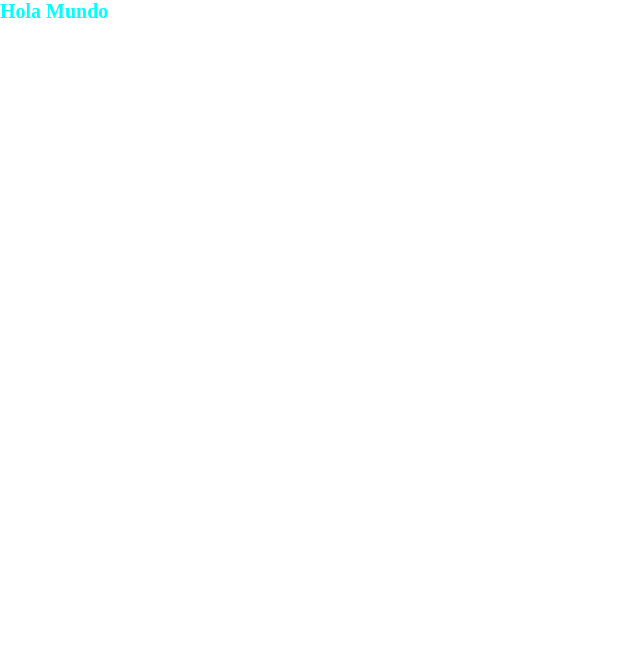
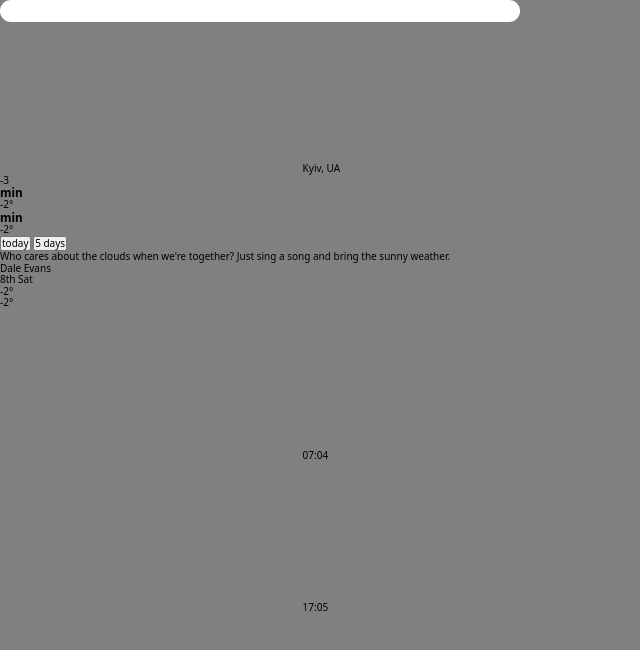
Before and after one commit to CristianRodr/project-weather, a plain HTML site: page index.html in a window 1280 px wide. Shown: the whole page, without its empty margins (0-640 px from the left). Drawn offline with nearby package versions, Linux system fonts and the light colour scheme.

Commit message:
html_done

```diff
--- a/assets/css/styles.css
+++ b/assets/css/styles.css
@@ -13,6 +13,7 @@ html {
 
 body {
   box-sizing: border-box;
+  background-color: grey;
 }
 
 .container {
@@ -25,3 +26,27 @@ body {
 h1 {
   color: aqua;
 }
+
+
+/* CSS GP-001 */
+
+:root {
+  --font__general: 'Lato', sans-serif;
+}
+
+.container {
+  width: 1280px;
+  margin: 0 auto;
+}
+
+.form-countries {
+  width: 520px;
+  border: none;
+  border-radius: 30px;
+
+  font-family: var(--font__general);
+  font-style: normal;
+  font-weight: 400;
+  font-size: 18px;
+  line-height: 22px;
+}
--- a/index.html
+++ b/index.html
@@ -4,11 +4,90 @@
     <meta charset="UTF-8" />
     <meta http-equiv="X-UA-Compatible" content="IE=edge" />
     <meta name="viewport" content="width=device-width, initial-scale=1.0" />
+
+    <link rel="preconnect" href="https://fonts.googleapis.com">
+    <link rel="preconnect" href="https://fonts.gstatic.com" crossorigin>
+    <link href="https://fonts.googleapis.com/css2?family=Lato:wght@300;400;700&display=swap" rel="stylesheet">
+
     <title>Weather</title>
-    <link rel="stylesheet" href="/assets/css/styles.css" />
+    <link rel="stylesheet" href="./css/modern-normalize.css">
+    <link rel="stylesheet" href="./assets/css/styles.css" />
     <script type="module" defer src="/assets/js/index.js"></script>
   </head>
   <body>
-    <h1>Hola Mundo</h1>
+    <header class="header">
+      <div class="container">
+        <form class="header__form">
+          <label>
+            <input type="text" class="form-countries">
+          </label>
+        </form>
+      </div>
+    </header>
+
+    <main>
+      <div class="container">
+
+        <section class="section one">
+
+          <div class="container__off">
+
+            <div class="temp__square">
+
+              <div>
+                <svg></svg>
+                <span class="square-country">Kyiv, UA</span>
+              </div>
+
+              <p class="square-degrees">-3</p>
+
+              <div>
+                <h3>min</h3>
+                <span>-2°</span>
+                <div class="line"></div>
+                <h3>min</h3>
+                <span>-2°</span>
+              </div>
+
+              <div class="section__btns">
+                <button class="btn first">today</button>
+                <button class="btn first">5 days</button>
+              </div>
+            </div>
+          </div>
+        </section>
+
+        <article>
+          <div class="container__off">
+            <p class="legend">Who cares about the clouds when we're together? Just sing a song and bring the sunny weather.</p>
+            <span class="legend-author">Dale Evans</span>
+          </div>
+        </article>
+
+        <section class="section two">
+          <div class="container__off">
+            <div class="date__square">
+
+              <p class="square-day">8th Sat</p>
+
+              <div class="square-time">
+                <span class="month">-2°</span>
+                <div class="line"></div>
+                <span class="clock">-2°</span>
+              </div>
+
+              <div class="square-sunny">
+                <svg id="dawn"></svg>
+                <span class="dawn">07:04</span>
+                <div class="line"></div>
+                <svg id="sunset"></svg>
+                <span class="sunset">17:05</span>
+              </div>
+            </div>
+          </div>
+        </section>
+      </div>
+    </main>
+
   </body>
 </html>
```
